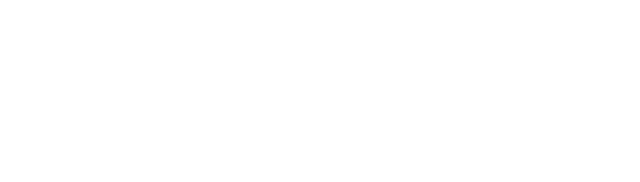
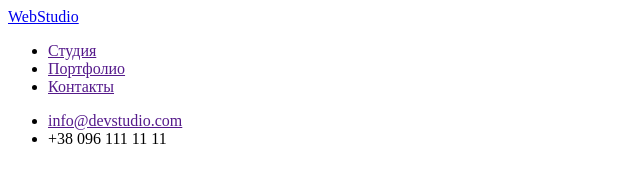
Before and after one commit to DennLaz/goit-markup-hw-01, a plain HTML site: page index.html in a window 1280 px wide. Shown: the whole page, without its empty margins (0-640 px from the left). Drawn offline with Linux system fonts and the light colour scheme.

Commit message:
Создание шапки

```diff
--- a/index.html
+++ b/index.html
@@ -4,9 +4,23 @@
     <meta charset="UTF-8">
     <meta http-equiv="X-UA-Compatible" content="IE=edge">
     <meta name="viewport" content="width=device-width, initial-scale=1.0">
-    <title>Ok let`s go</title>
+    <title>Document</title>
 </head>
 <body>
-
+    <!--site header-->
+<header>
+    <a href="/">
+        WebStudio
+    </a>
+    <ul>
+        <li><a href="">Студия</a></li>
+        <li><a href="">Портфолио</a></li>
+        <li><a href="">Контакты</a></li>
+    </ul>
+    <ul>
+        <li><a href="">info@devstudio.com</a></li>
+        <li>+38 096 111 11 11</li>
+    </ul>
+</header>
 </body>
 </html>
```
